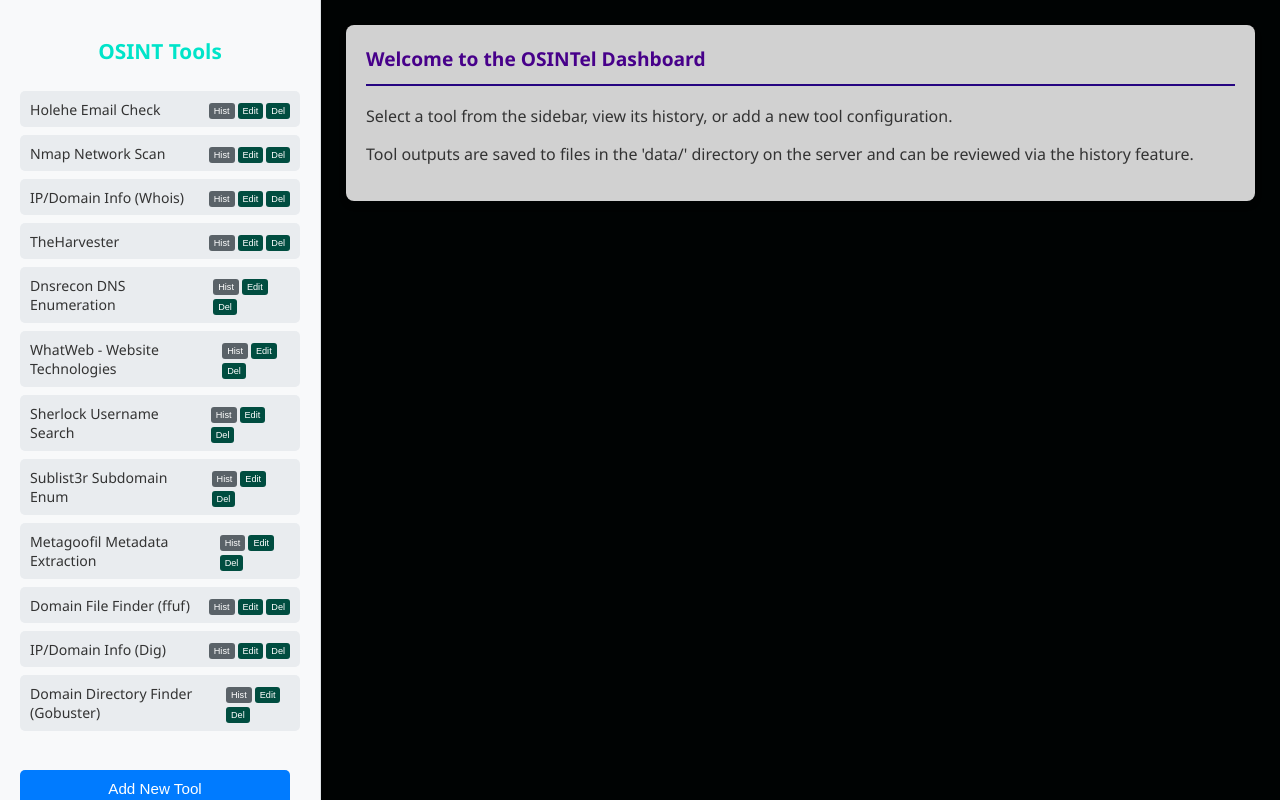
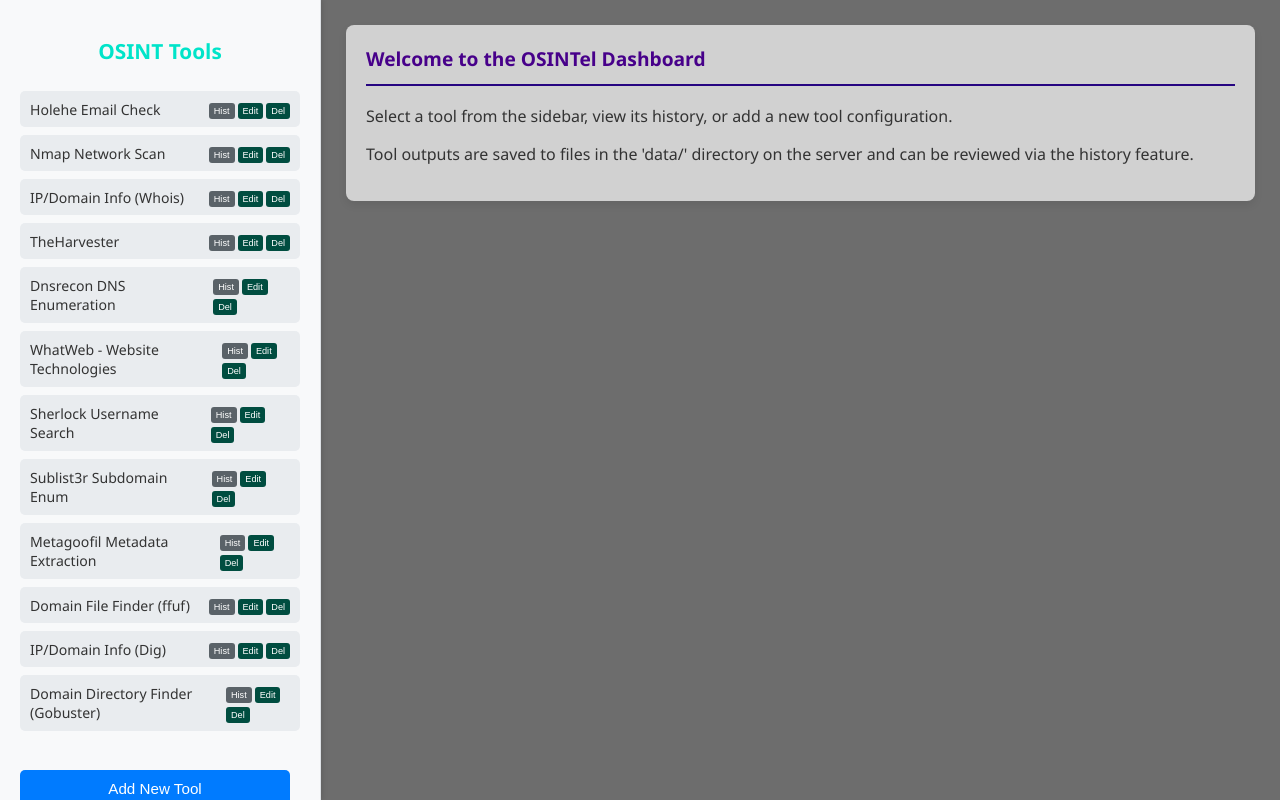
Before and after one commit to aenoshrajora/OSINTel-Dashboard, a Flask app: page / in a window 1280 px wide. Run offline with Flask 3, Linux system fonts and the light colour scheme.

Commit message:
Visual Improvement

```diff
--- a/templates/index.html
+++ b/templates/index.html
@@ -5,7 +5,7 @@
     <meta name="viewport" content="width=device-width, initial-scale=1.0">
     <title>OSINTle</title>
     <style>
-        body { font-family: 'Segoe UI', Tahoma, Geneva, Verdana, sans-serif; margin: 0; background-color: #000303; display: flex; height: 100vh; color: #333; }
+        body { font-family: 'Segoe UI', Tahoma, Geneva, Verdana, sans-serif; margin: 0; background-color: #6d6d6d; display: flex; height: 100vh; color: #333; }
         .sidebar { width: 280px; background-color: #f8f9fa; padding: 20px; box-shadow: 2px 0 5px rgba(0,0,0,0.1); overflow-y: auto; border-right: 1px solid #dee2e6; display: flex; flex-direction: column; }
         .sidebar h2 { font-size: 1.3em; color: #00e4c9; margin-bottom: 10px; text-align: center; }
         .sidebar ul#toolList { list-style: none; padding: 0; flex-grow: 1; }
```
